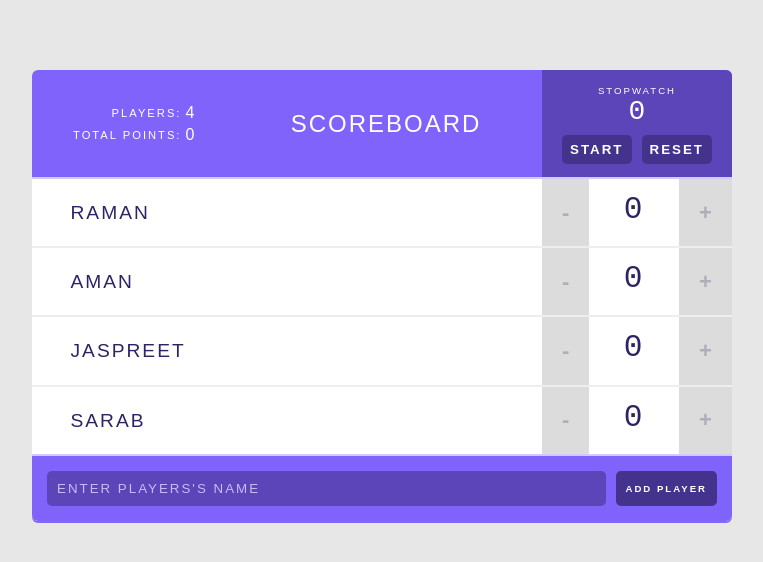
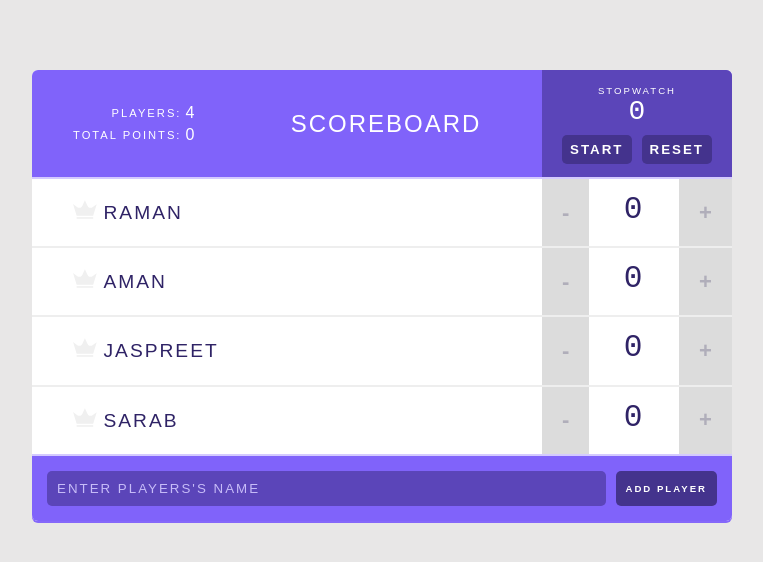
Before and after one commit to ramandeepformay/scorecard, a React (Create React App) app: page / in a window 1280 px wide. Shown: the top 562 px of the page, without its empty margins (258-1021 px from the left). Built offline with nearby package versions, Linux system fonts and the light colour scheme.

Commit message:
svg icon added with high score functionality

```diff
--- a/package.json
+++ b/package.json
@@ -3,6 +3,7 @@
   "version": "0.1.0",
   "private": true,
   "dependencies": {
+    "prop-types": "^15.7.2",
     "react": "^16.10.2",
     "react-dom": "^16.10.2",
     "react-scripts": "3.2.0"
--- a/src/components/AddPlayerForm.js
+++ b/src/components/AddPlayerForm.js
@@ -2,6 +2,8 @@ import React,{Component} from "react";
 
 class AddPlayerForm extends Component{
     // initalizing the value as an emplty literal
+    playerInput = React.createRef();
+
     state={
         value:""
     };
@@ -28,6 +30,7 @@ class AddPlayerForm extends Component{
     }
 
     render(){
+        console.log(this.playerInput);
         return(
             // calling on submit event to add player
             <form onSubmit={this.handleSubmit}>
@@ -37,6 +40,7 @@ class AddPlayerForm extends Component{
                     value={this.state.value}
                     onChange={this.handleValueChange}
                     placeholder="Enter Players's Name"
+                    ref={this.playerInput}
                 />
                 <input
                     type="submit"
--- a/src/components/App.js
+++ b/src/components/App.js
@@ -6,6 +6,8 @@ import AddPlayerForm from "./AddPlayerForm"
 // Main app component
 class App extends Component {
   // players state containing name of the player, its score as well as id for the key
+
+
   state = {
     players: [
       {
@@ -62,7 +64,22 @@ class App extends Component {
       }
     })
   }
+  // calculate highest score
+  highestScoreHandler =()=>{
+    // ruuning through all the scores using map method
+    const scores = this.state.players.map(p=>p.score);
+    // using Math.max will return high score
+    const highScore = Math.max(...scores);
+    // if we have high score then return it
+    if(highScore){
+      return highScore;
+    }
+    else{
+      return  null;
+    }
+  }
   render() {
+
     return (
       <div className="scoreboard">
       {/* header component */}
@@ -81,6 +98,8 @@ class App extends Component {
             removePlayer={this.removePlayerHandler}
             changeScore={this.scoreChangeHandler}
             index={index}
+            // checking if high score handler is equal to actual score if it does then it's true
+            highScore = {this.highestScoreHandler()=== player.score}
           />
         )}
         {/* adding add player componnent */}
--- a/src/components/Counter.js
+++ b/src/components/Counter.js
@@ -1,7 +1,9 @@
 import React from "react";
+
 // counter component
 const Counter =(props)=> {
     let index=props.index;
+
       return (
         <div className="counter">
         {/* change score functionality using changeScoreHandler */}
--- /dev/null
+++ b/src/components/Icon.js
@@ -0,0 +1,13 @@
+import React from "react";
+
+const Icon = (props)=>{
+    let score = props.score;
+    // usinhg ternary operator applying class
+    return(<svg viewBox="0 0 44 35" className ={props.highScore ? "is-high-score" : null}>
+            <path d="M26.7616 10.6207L21.8192 0L16.9973 10.5603C15.3699 14.1207 10.9096 15.2672 7.77534 12.9741L0 7.24138L6.56986 28.8448H37.0685L43.5781 7.72414L35.7425 13.0948C32.6685 15.2672 28.3288 14.0603 26.7616 10.6207Z" transform="translate(0 0.301727)"/>
+            <rect width="30.4986" height="3.07759" transform="translate(6.56987 31.5603)"/>
+            </svg>
+        )
+}
+
+export default Icon;
--- a/src/components/Player.js
+++ b/src/components/Player.js
@@ -1,13 +1,18 @@
 import React from "react";
 //importing counter
 import Counter from "./Counter";
+import Icon from "./Icon";
 // player component accepting all the props through player jsx tag
 const Player = (props) => {
     return (
       <div className="player">
+
         <span className="player-name">
         {/* using callback function and thropugh remove player prop removving the player */}
           <button className="remove-player" onClick={() => props.removePlayer(props.id)}>✖</button>
+        <Icon score={props.score}
+          highScore = {props.highScore}
+        />
           { props.name }
         </span>
           {/* sending score props to counter component */}
```
